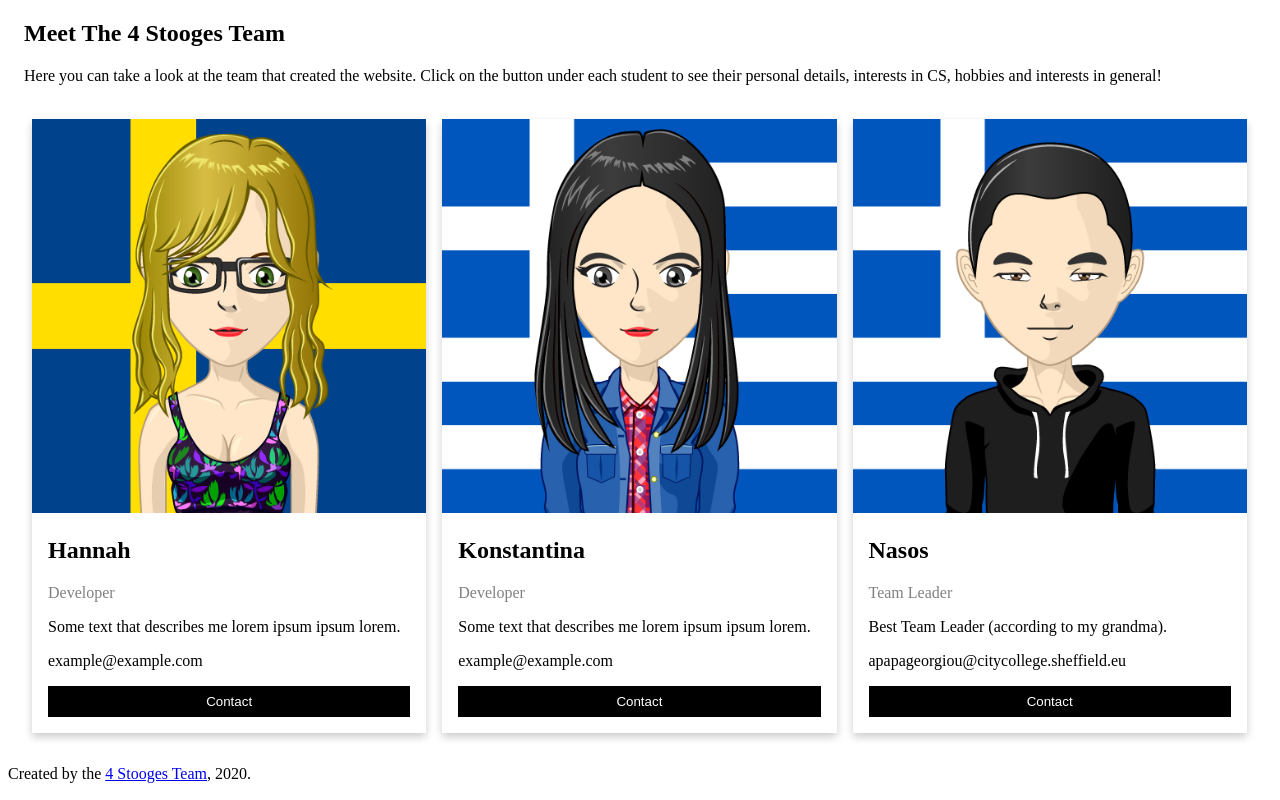
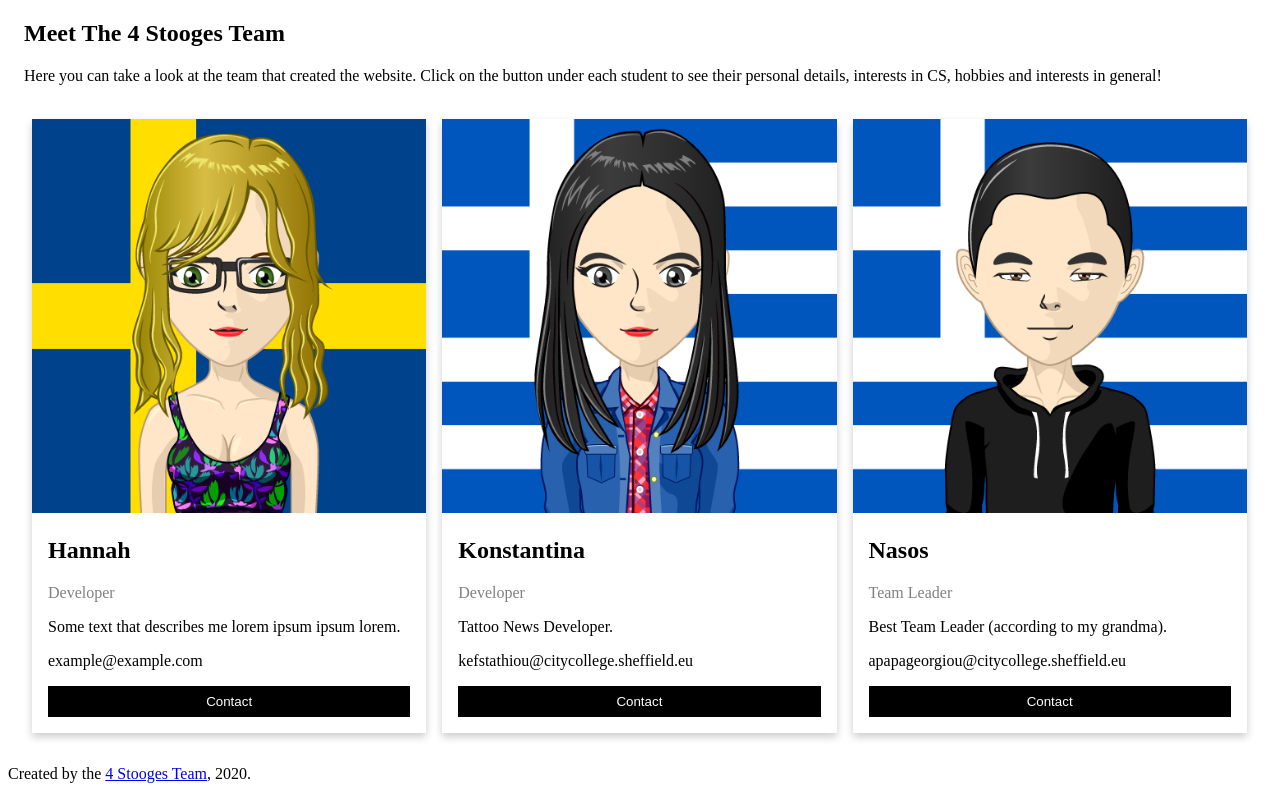
Before and after one commit to I2WT-4stooges/I2WT-Group-Project, a plain HTML site: page html/4StoogesTeam.html in a window 1280 px wide. Drawn offline with Linux system fonts and the light colour scheme.

Commit message:
Update 4StoogesTeam.html

```diff
--- a/html/4StoogesTeam.html
+++ b/html/4StoogesTeam.html
@@ -90,9 +90,9 @@
                         <div class="container">
                             <h2>Konstantina</h2>
                             <p class="title">Developer</p>
-                            <p>Some text that describes me lorem ipsum ipsum lorem.</p>
-                            <p>example@example.com</p>
-                            <p><button class="button">Contact</button></p>
+                            <p>Tattoo News Developer.</p>
+                            <p>kefstathiou@citycollege.sheffield.eu</p>
+                            <p><a href="/students/Efstathiou.html"><button class="button">Contact</button> </a> </p>
                         </div>
                     </div>
                 </div>
```
